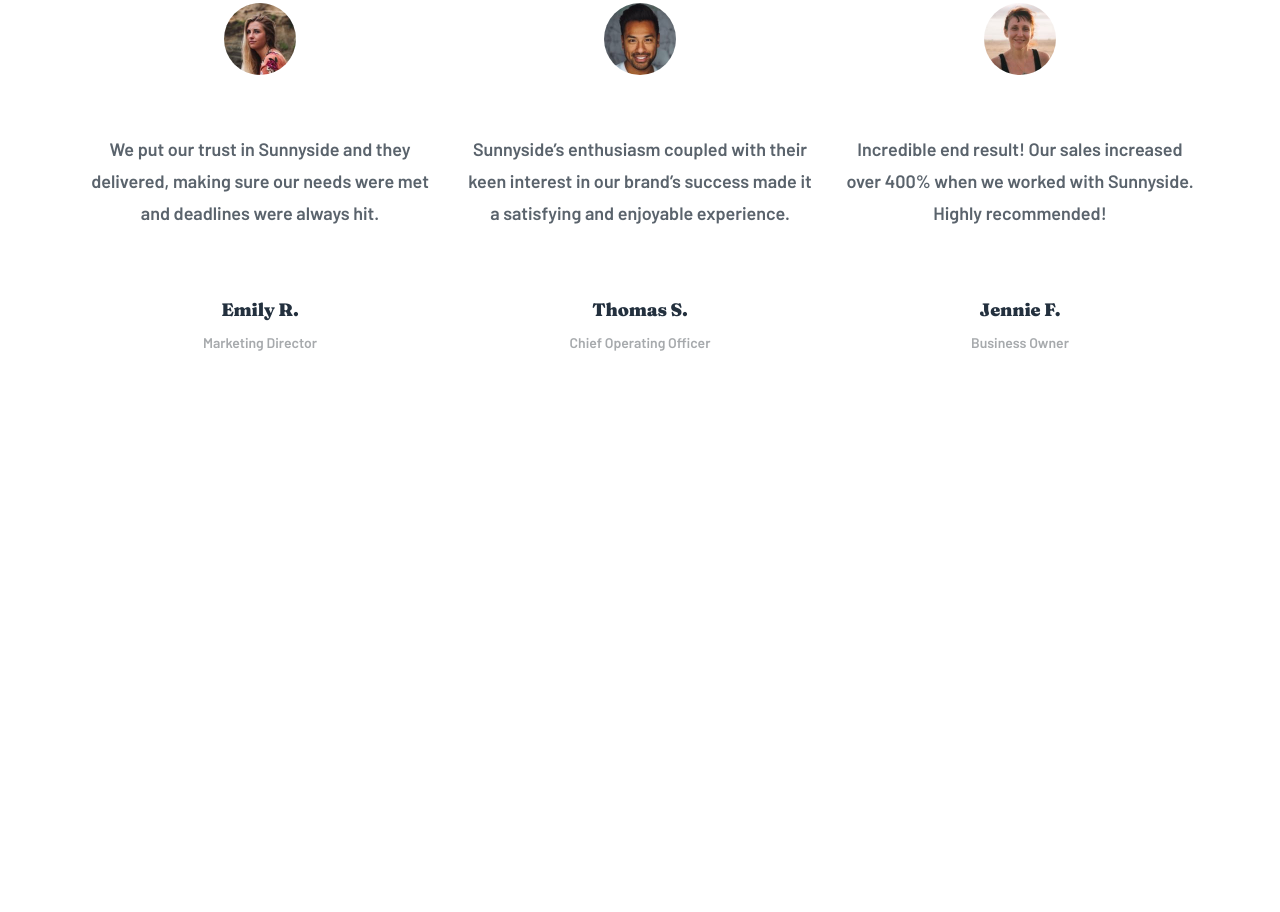
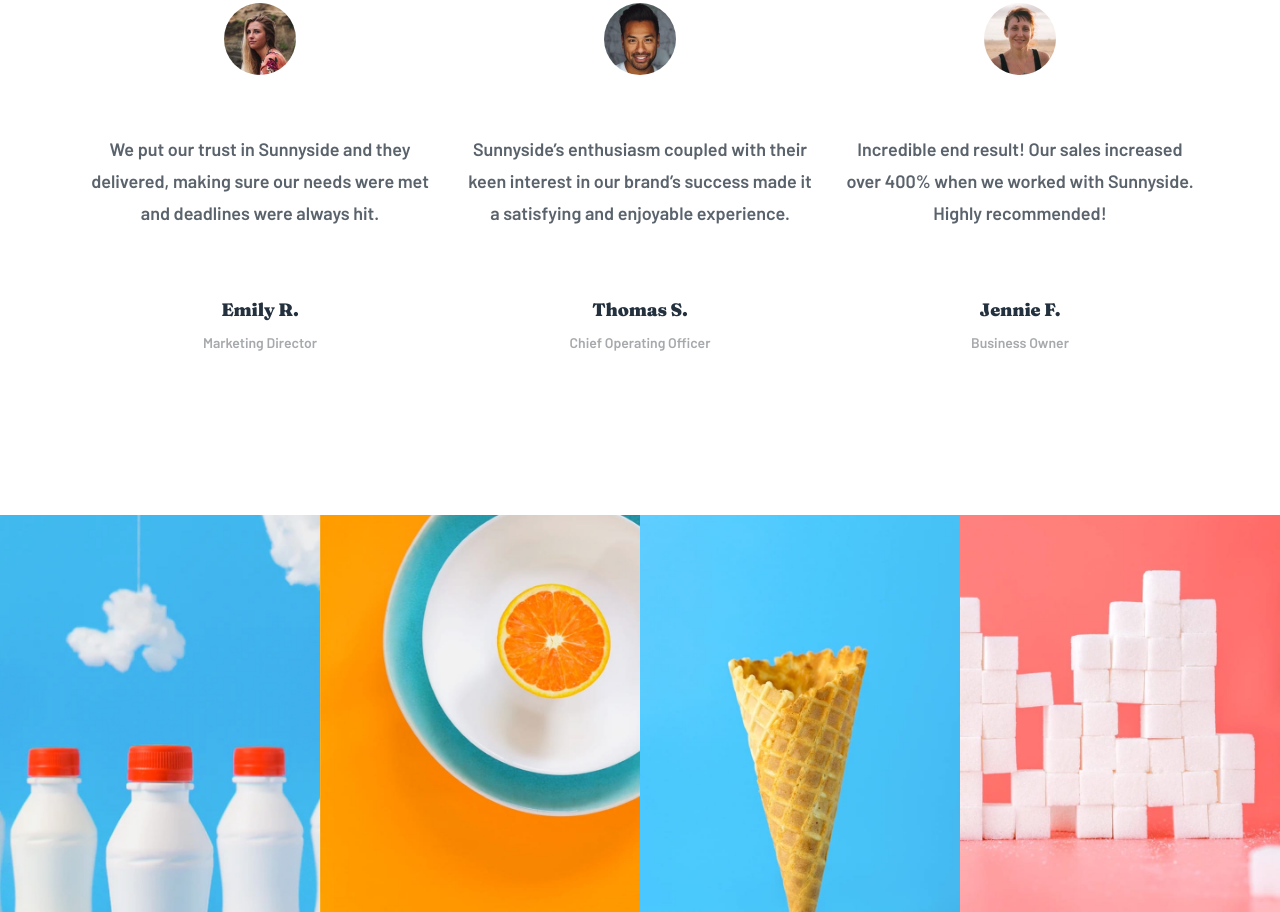
Before and after one commit to FelipeAmorimDev/Sunnyside-Landing-Page, a plain HTML site: page index.html in a window 1280 px wide. Shown: the part 2733-3645 px from the top of the page. Before the commit the page ends 3248 px from the top, so only its background shows below. Drawn offline with Linux system fonts and the light colour scheme.

Commit message:
Galery adicionada

```diff
--- a/index.html
+++ b/index.html
@@ -110,6 +110,25 @@
       </li>
     </ul>
   </section>
+
+  <div class="galery_bg">
+    <picture>
+      <source media="(max-width:400px)" srcset="./images/mobile/image-gallery-milkbottles.jpg">
+      <img src="./images/desktop/image-gallery-milkbottles.jpg" alt="milk bottle">
+    </picture>
+    <picture>
+      <source media="(max-width:400px)" srcset="./images/mobile/image-gallery-orange.jpg">
+      <img src="./images/desktop/image-gallery-orange.jpg" alt="orange">
+    </picture>
+    <picture>
+      <source media="(max-width:400px)" srcset="./images/mobile/image-gallery-cone.jpg">
+      <img src="./images/desktop/image-gallery-cone.jpg" alt="cone">
+    </picture>
+    <picture>
+      <source media="(max-width:400px)" srcset="./images/mobile/image-gallery-sugar-cubes.jpg">
+      <img src="./images/desktop/image-gallery-sugarcubes.jpg" alt="sugar cube">
+    </picture>
+  </div>
 </body>
 
 </html>
--- a/style/style.css
+++ b/style/style.css
@@ -449,3 +449,17 @@ a{
     margin: 32px 0px;
   }
 }
+
+
+/* Galery */
+
+.galery_bg{
+  display: grid;
+  grid-template-columns: 1fr 1fr 1fr 1fr;
+}
+
+@media (max-width:900px){
+  .galery_bg{
+  grid-template-columns: 1fr 1fr;
+}
+}
```
